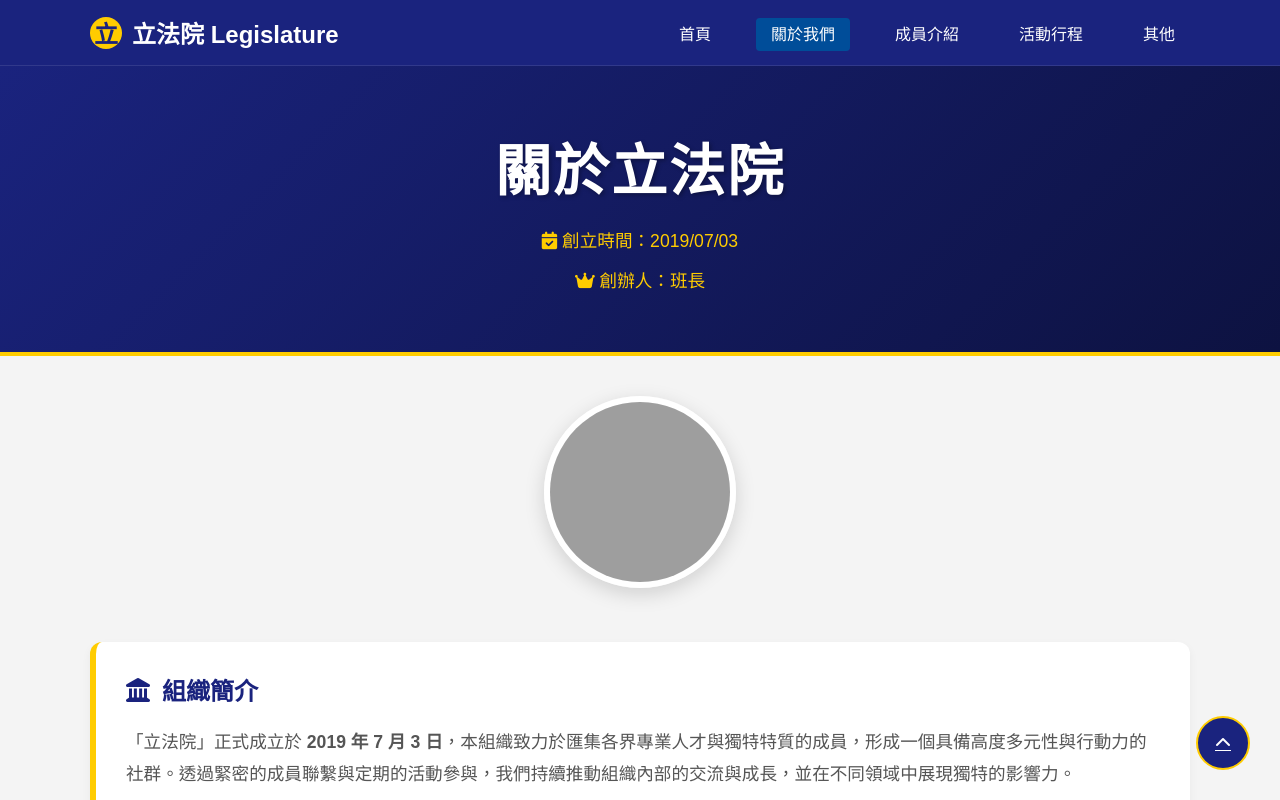
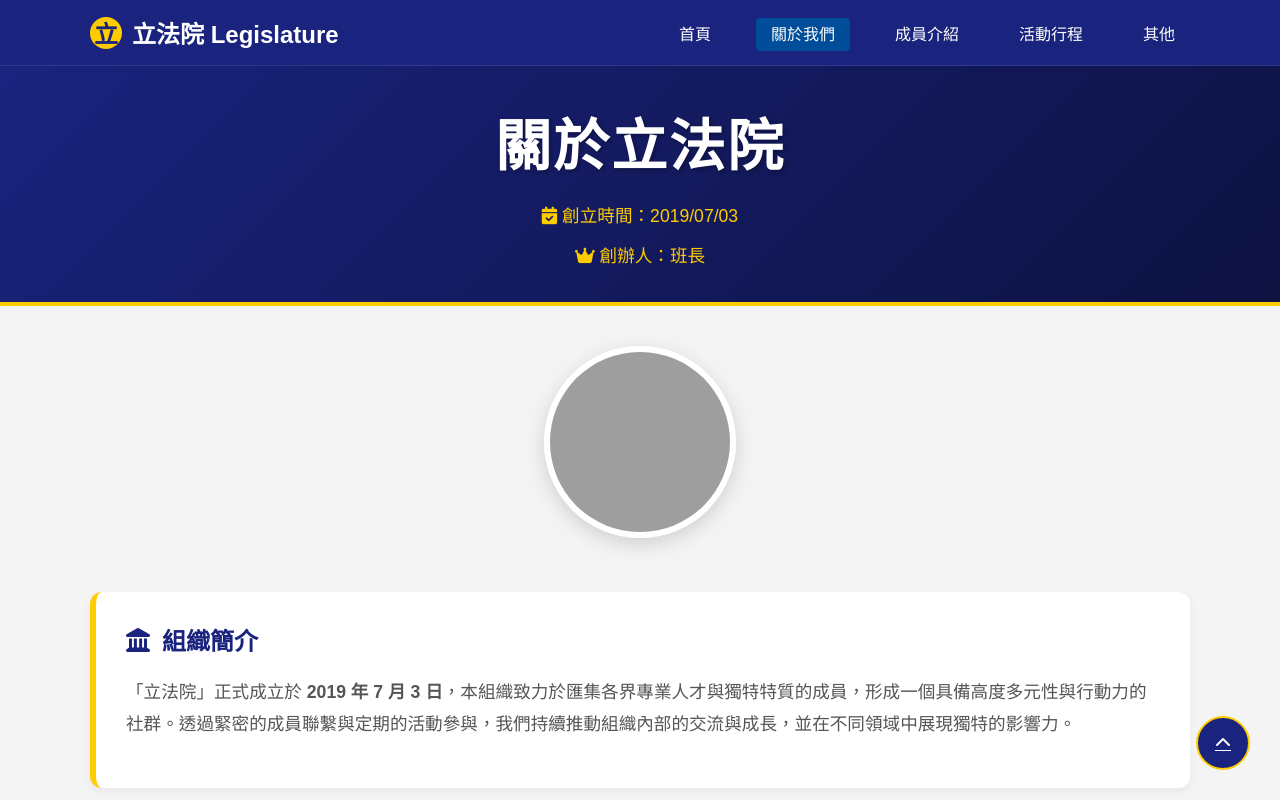
Before and after one commit to ChengHan16/Legislature-Family-Website, a plain HTML site: page about.html in a window 1280 px wide. Shown: the top 800 px of the page. Drawn offline with Linux system fonts and the light colour scheme; grey boxes are pictures that could not be loaded.

Commit message:
Update about.html

```diff
--- a/about.html
+++ b/about.html
@@ -87,12 +87,21 @@
         .nav-links a.active-dark { background-color: #004d99; border-radius: 4px; color: white !important; }
 
         /* --- 2. 活動詳情 Banner 樣式 --- */
+        /* --- 2. 活動詳情 Banner 樣式 --- */
         .event-banner {
             background: linear-gradient(135deg, #1a237e 0%, #0d1241 100%);
             color: white;
-            padding: 60px 20px;
+            padding: 60px 20px; /* 保持你要求的內距 */
             text-align: center;
             border-bottom: 4px solid #ffcc00;
+
+            /* --- 新增以下屬性來固定範圍 --- */
+            height: 240px;           /* 設定一個固定的總高度 */
+            box-sizing: border-box;  /* 確保 padding 不會額外撐大這 300px */
+            display: flex;
+            flex-direction: column;
+            justify-content: center; /* 讓內容在固定高度內垂直居中 */
+            overflow: hidden;        /* 萬一文字真的太多，強制裁切不溢出 */
         }
 
         .event-banner h1 { font-size: 3.5em; margin: 0; letter-spacing: 2px; text-shadow: 2px 2px 4px rgba(0,0,0,0.3); }
```
